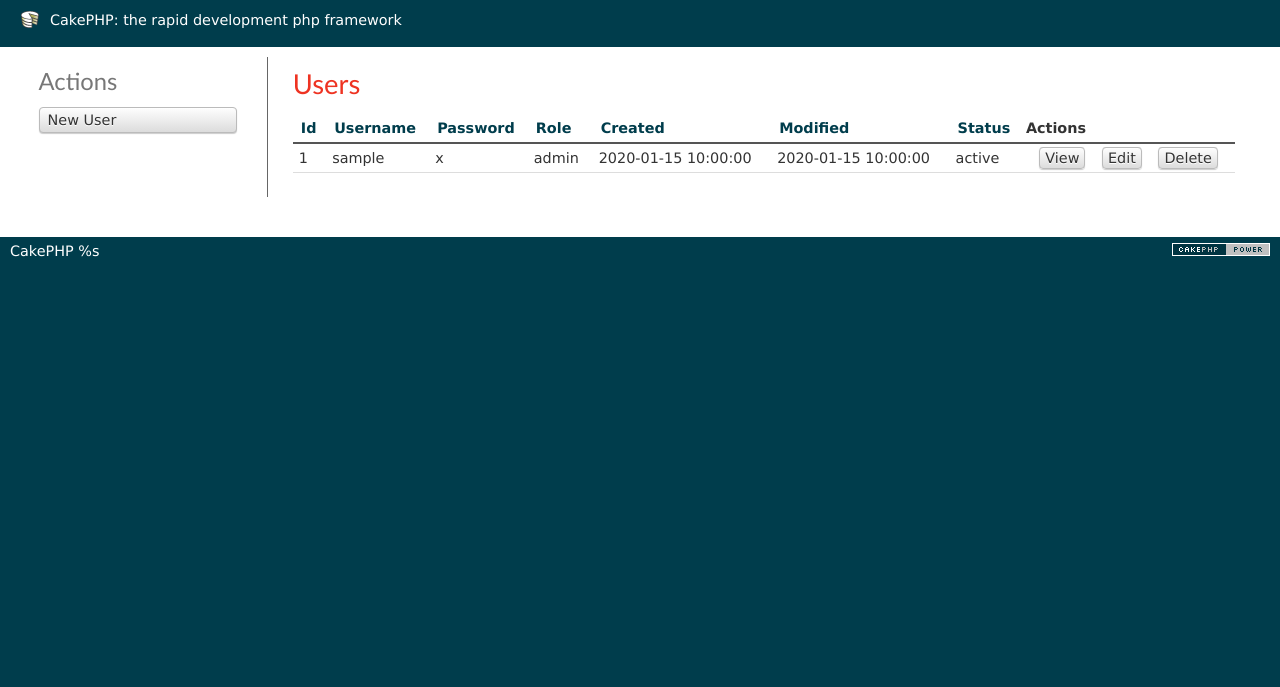
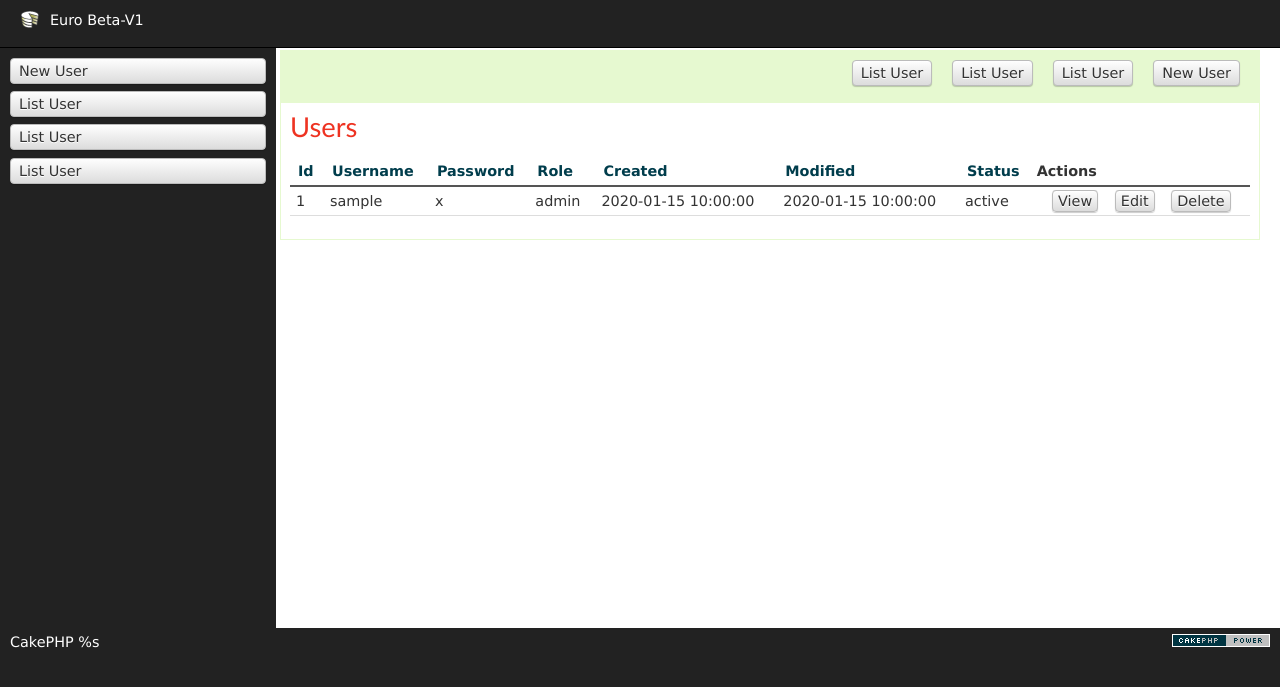
Before and after one commit to devasish/eurobeta, a CakePHP app: the page made by app/View/Users/index.ctp in a window 1280 px wide. Shown: the top 687 px of the page. Run offline with PHP 8.4 and a stand-in for CakePHP, Linux system fonts and the light colour scheme; the template is opened without the code that fills it: most values are stand-ins (such as "Sample title", 1, 10 or a date in 2020); data that the repository does not hold is empty; some libraries are stand-ins or nearby versions.

Commit message:
Layout style updated.

```diff
--- a/app/View/Layouts/default.ctp
+++ b/app/View/Layouts/default.ctp
@@ -14,7 +14,7 @@
  * @license       http://www.opensource.org/licenses/mit-license.php MIT License
  */
 
-$cakeDescription = __d('cake_dev', 'CakePHP: the rapid development php framework');
+$cakeDescription = __d('cake_dev', 'Euro Beta-V1');
 $cakeVersion = __d('cake_dev', 'CakePHP %s', Configure::version())
 ?>
 <!DOCTYPE html>
@@ -58,6 +58,6 @@
 			</p>
 		</div>
 	</div>
-	<?php echo $this->element('sql_dump'); ?>
+	<!--<?php echo $this->element('sql_dump'); ?>-->
 </body>
 </html>
--- a/app/View/Users/index.ctp
+++ b/app/View/Users/index.ctp
@@ -1,6 +1,6 @@
 <div class="users index">
 	<h2><?php echo __('Users'); ?></h2>
-	<table cellpadding="0" cellspacing="0">
+        <table class="table table-bordered table-hover" cellpadding="0" cellspacing="0">
 	<thead>
 	<tr>
 			<th><?php echo $this->Paginator->sort('id'); ?></th>
@@ -47,8 +47,18 @@
 	</div>
 </div>
 <div class="actions">
-	<h3><?php echo __('Actions'); ?></h3>
 	<ul>
 		<li><?php echo $this->Html->link(__('New User'), array('action' => 'add')); ?></li>
+                <li><?php echo $this->Html->link(__('List User'), array('action' => 'index')); ?></li>
+                <li><?php echo $this->Html->link(__('List User'), array('action' => 'index')); ?></li>
+                <li><?php echo $this->Html->link(__('List User'), array('action' => 'index')); ?></li>
 	</ul>
 </div>
+<div class="left-menu">
+	<ul>
+		<li><?php echo $this->Html->link(__('New User'), array('action' => 'add')); ?></li>
+                <li><?php echo $this->Html->link(__('List User'), array('action' => 'index')); ?></li>
+                <li><?php echo $this->Html->link(__('List User'), array('action' => 'index')); ?></li>
+                <li><?php echo $this->Html->link(__('List User'), array('action' => 'index')); ?></li>
+	</ul>
+</div>
--- a/app/webroot/css/cake.generic.css
+++ b/app/webroot/css/cake.generic.css
@@ -23,7 +23,7 @@
 
 /** General Style Info **/
 body {
-	background: #003d4c;
+	background: #222;
 	color: #fff;
 	font-family:'lucida grande',verdana,helvetica,arial,sans-serif;
 	font-size:90%;
@@ -79,28 +79,29 @@
 
 #header{
 	padding: 10px 20px;
+        border-bottom: 1px solid #000;
 }
 #header h1 {
 	line-height:20px;
-	background: #003d4c url('../img/cake.icon.png') no-repeat left;
+	background: #222 url('../img/cake.icon.png') no-repeat left;
 	color: #fff;
 	padding: 0px 30px;
 }
 #header h1 a {
 	color: #fff;
-	background: #003d4c;
+	background: #222;
 	font-weight: normal;
 	text-decoration: none;
 }
 #header h1 a:hover {
-	color: #fff;
-	background: #003d4c;
-	text-decoration: underline;
+	color:  #ff0;
+	text-decoration: none;
 }
 #content{
 	background: #fff;
 	clear: both;
 	color: #333;
+        height: 530px;
 	padding: 10px 20px 40px 20px;
 	overflow: auto;
 }
@@ -119,21 +120,45 @@
 div.form,
 div.index,
 div.view {
-	float:right;
-	width:76%;
-	border-left:1px solid #666;
-	padding:10px 2%;
+        display: block;
+	width:75%;
+	border:1px solid #E6F9D0;
+	padding:9px;
+        position: fixed;
+        top: 100px;
+        left: 280px;
+
 }
 div.actions {
-	float:left;
-	width:16%;
-	padding:10px 1.5%;
+        float: right;
+	width:75%;
+	padding:10px;
+        display: block;
+        position: fixed;
+        top: 50px;
+        left: 280px;
+        background: #E6F9D0;
+}
+div.actions ul li{
+        float: right;
+        padding: 0 10px 0 10px;
+        display: inline-block;
 }
 div.actions h3 {
 	padding-top:0;
 	color:#777;
 }
-
+div.left-menu{
+    float: right;
+    width:20%;
+    height: 560px;
+    padding: 10px;
+    display: block;
+    position: fixed;
+    top: 48px;
+    left: 0px;
+    background: #222;
+}
 
 /** Tables **/
 table {
@@ -316,21 +341,23 @@
 }
 input, textarea {
 	clear: both;
-	font-size: 140%;
+	font-size: 100%;
 	font-family: "frutiger linotype", "lucida grande", "verdana", sans-serif;
-	padding: 1%;
-	width:98%;
+	padding: 10px;
+	width:80%;
+        border: 1px solid #E6F9D0;
+        box-shadow: 1px 0px 10px #E6F9D0 inset;
 }
 select {
 	clear: both;
-	font-size: 120%;
+	font-size: 100%;
 	vertical-align: text-bottom;
 }
 select[multiple=multiple] {
 	width: 100%;
 }
 option {
-	font-size: 120%;
+	font-size: 100%;
 	padding: 0 3px;
 }
 input[type=checkbox] {
@@ -370,6 +397,10 @@
 }
 form .submit input[type=submit]:hover {
 	background: #5BA150;
+}
+input:focus, textarea:focus{
+    box-shadow: 1px 1px 9px #E6F9D0;
+}
 }
 /* Form errors */
 form .error {
@@ -507,11 +538,28 @@
 	display: block;
 	clear: both;
 }
+.left-menu ul {
+	margin: 0;
+	padding: 0;
+}
+.left-menu li {
+	margin:0 0 0.5em 0;
+	list-style-type: none;
+	white-space: nowrap;
+	padding: 0;
+}
+.left-menu ul li a {
+	font-weight: normal;
+	display: block;
+	clear: both;
+}
 
 /* Buttons and button links */
 input[type=submit],
 .actions ul li a,
-.actions a {
+.actions a,
+.left-menu ul li a,
+.left-menu a {
 	font-weight:normal;
 	padding: 4px 8px;
 	background: #dcdcdc;
@@ -536,7 +584,9 @@
 	user-select: none;
 }
 .actions ul li a:hover,
-.actions a:hover {
+.actions a:hover,
+.left-menu ul li a:hover,
+.left-menu a:hover{
 	background: #ededed;
 	border-color: #acacac;
 	text-decoration: none;
```
Also changed, not shown: app/View/Users/add.ctp (+7 -1 lines), app/View/Users/edit.ctp (+7 -1 lines), app/View/Users/view.ctp (+7 -1 lines).
